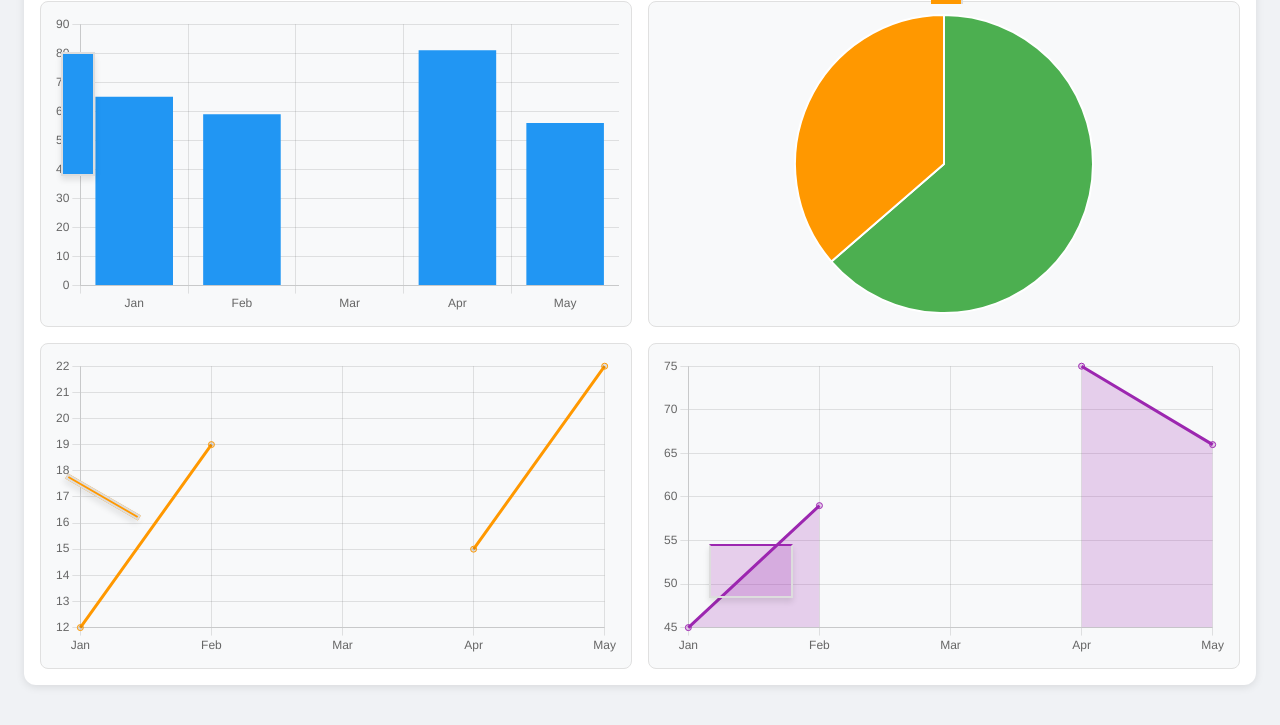
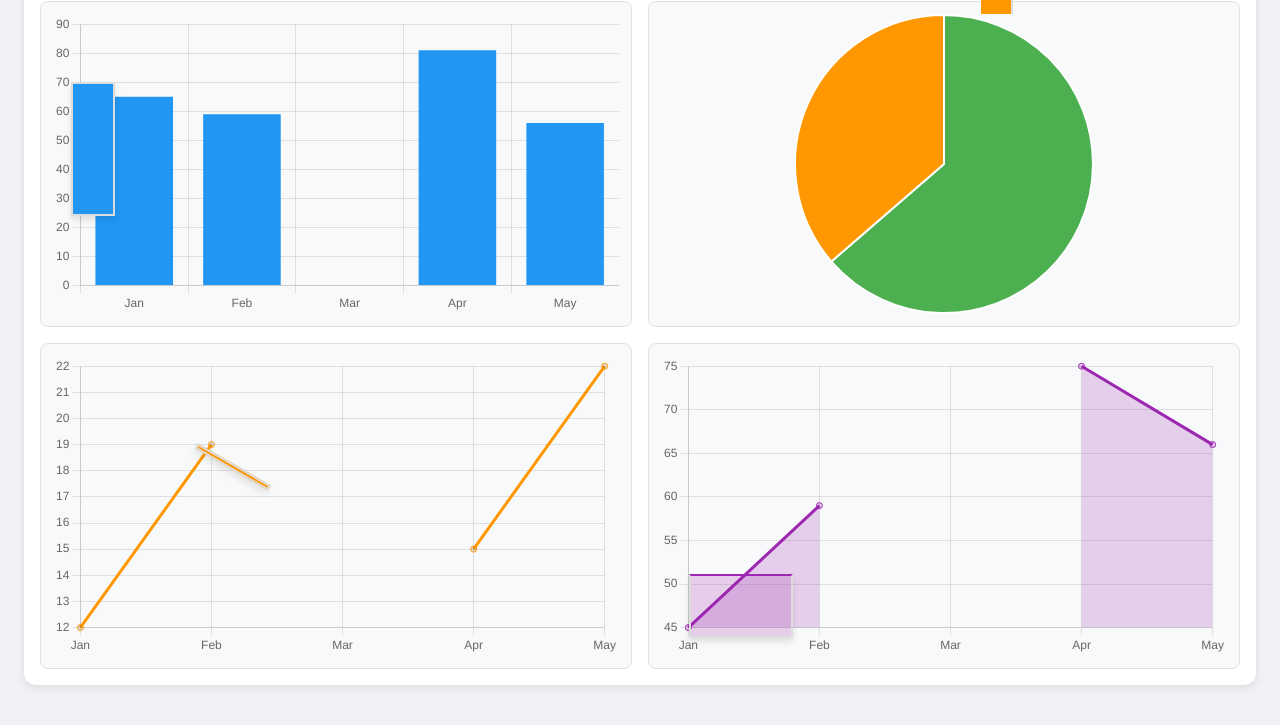
Before and after one commit to danitbensimon/infinigrow, a plain HTML site: page index.html in a window 1280 px wide. Shown: the part 75-800 px from the top of the page. Drawn offline with nearby package versions, Linux system fonts and the light colour scheme.

Commit message:
Update index.html

```diff
--- a/index.html
+++ b/index.html
@@ -60,11 +60,11 @@
         }
 
         .missing-bar-piece {
-            width: 30px;
-            height: 120px;
+            width: 40px;
+            height: 130px;
             background: #2196F3;
-            left: 20px;
-            top: 50px;
+            left: 30px;
+            top: 80px;
         }
 
         .missing-pie-piece {
@@ -72,26 +72,26 @@
             height: 60px;
             background: #FF9800;
             clip-path: polygon(50% 50%, 50% 0%, 100% 0%, 100% 50%);
-            left: 250px;
-            top: -30px;
+            left: 300px;
+            top: -20px;
         }
 
         .missing-line-piece {
             width: 80px;
             height: 2px;
             background: #FF9800;
-            left: 20px;
-            top: 150px;
+            left: 150px;
+            top: 120px;
             transform: rotate(30deg);
         }
 
         .missing-area-piece {
-            width: 80px;
-            height: 50px;
+            width: 100px;
+            height: 60px;
             background: rgba(156, 39, 176, 0.2);
             border-top: 2px solid #9C27B0;
-            left: 60px;
-            top: 200px;
+            left: 40px;
+            top: 230px;
         }
 
         .missing-piece.dragging {
@@ -241,7 +241,33 @@
         }
 
         function checkPlacement(piece) {
-            // This function can be extended to include snapping or validation logic
+            // Snap effect: implement when piece is close to correct spot
+            const snapThreshold = 30;
+
+            // Dummy values for target positions (in a real implementation, this would be calculated)
+            const targetPositions = {
+                bar: { x: 180, y: 80 },
+                pie: { x: 290, y: 90 },
+                line: { x: 200, y: 120 },
+                area: { x: 100, y: 200 }
+            };
+
+            const type = piece.getAttribute('data-type');
+            const target = targetPositions[type];
+
+            const pieceRect = piece.getBoundingClientRect();
+            const gameContainerRect = document.querySelector('.game-container').getBoundingClientRect();
+
+            // Calculate positions relative to the game container
+            const offsetX = pieceRect.left - gameContainerRect.left;
+            const offsetY = pieceRect.top - gameContainerRect.top;
+
+            // Snap if within proximity
+            if (Math.abs(offsetX - target.x) < snapThreshold && Math.abs(offsetY - target.y) < snapThreshold) {
+                piece.style.left = target.x + 'px';
+                piece.style.top = target.y + 'px';
+                piece.style.cursor = 'default';  // Change cursor to indicate correct placement
+            }
         }
     </script>
 </body>
```
